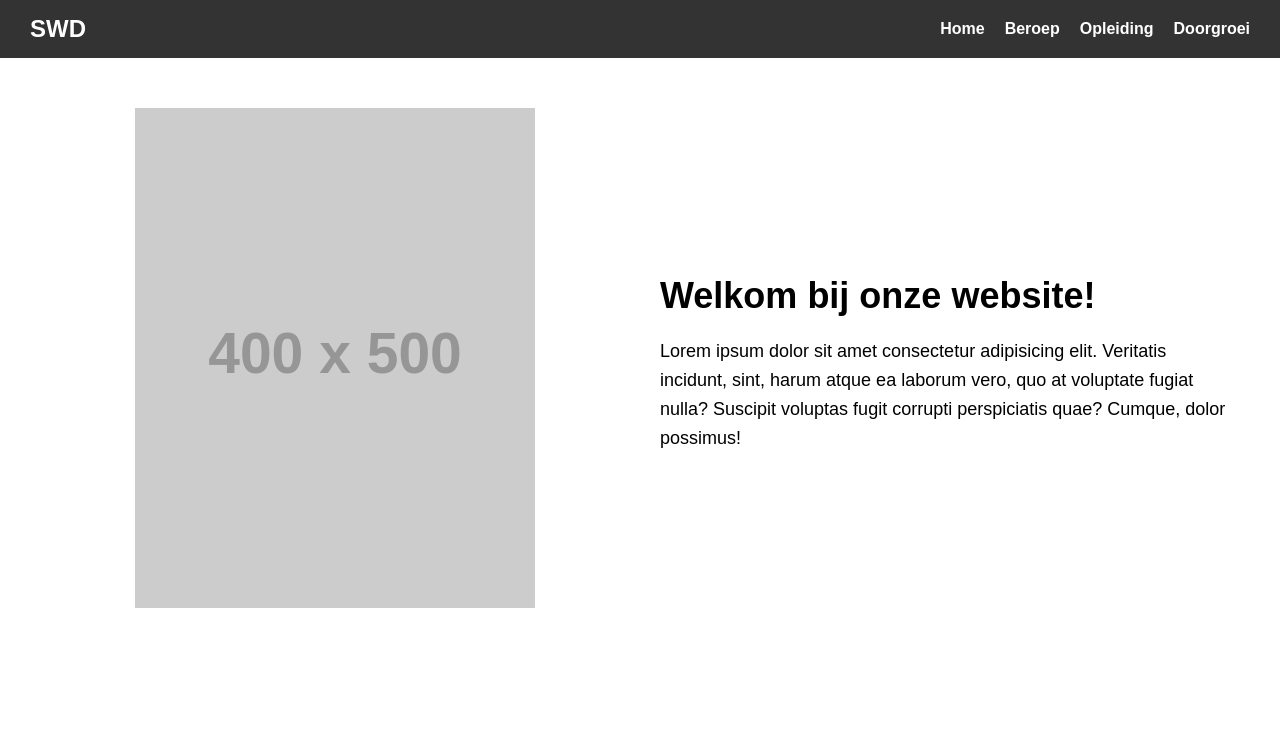
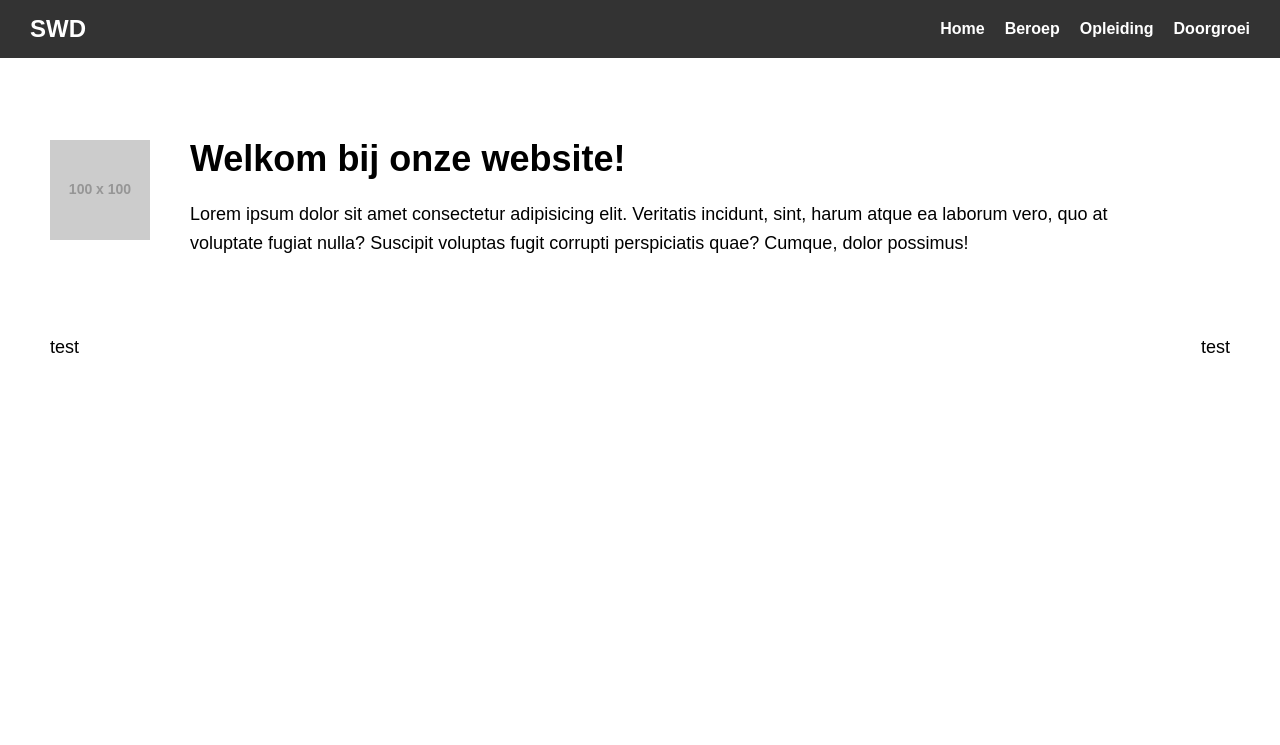
Before and after one commit to 6046581/Project2-SWD, a plain HTML site: page index.html in a window 1280 px wide. Shown: the top 745 px of the page. Drawn offline with Linux system fonts and the light colour scheme; placeholder pictures from the web are drawn by us.

Commit message:
big changes

```diff
--- a/css/style.css
+++ b/css/style.css
@@ -39,8 +39,39 @@ nav ul li a:hover {
     color: #ffcc00;
 }
 
+.home {
+    display: grid;
+    grid-template-areas:
+    "grid-1-1 grid-1-2"   /* First row: grid-1-1 and grid-1-2 */
+    "grid-2-1 grid-2-2";  /* Second row: grid-2-1 takes 2/3, grid-2-2 takes 1/3 */
+    grid-gap: 40px;
+    padding: 50px;
+    align-items: center;
+}
 
-section {
+/* First row */
+.grid-1-1 {
+    grid-column: 1 / 1; /* Start at column 1, end at column 2 */
+    grid-row: 1; /* First row */
+}
+
+.grid-1-2 {
+    grid-column: 2 / 3; /* Start at column 2, end at column 3 */
+    grid-row: 1; /* First row */
+}
+
+/* Second row */
+.grid-2-1 {
+    grid-column: 1 / 2; /* Start at column 1, end at column 2 */
+    grid-row: 2; /* Second row */
+}
+
+.grid-2-2 {
+    grid-column: 3 / 3; /* Start at column 2, end at column 3 */
+    grid-row: 2; /* Second row */
+}
+
+.beroep {
     display: grid;
     grid-template-columns: 1fr 1fr;
     grid-gap: 40px;
@@ -54,10 +85,6 @@ section img {
     height: auto;
     width: auto;
     object-fit: cover;
-}
-
-section .text-section {
-    max-width: 100%;
 }
 
 section h1 {
--- a/index.html
+++ b/index.html
@@ -25,13 +25,21 @@
 		</ul>
 	</nav>
 
-    <section>
-        <img src="https://via.placeholder.com/400x500" alt="Placeholder Image">
-        <div class="text-section">
-            <h1>Welkom bij onze website!</h1>
-            <p>Lorem ipsum dolor sit amet consectetur adipisicing elit. Veritatis incidunt, sint, harum atque ea laborum vero, quo at voluptate fugiat nulla? Suscipit voluptas fugit corrupti perspiciatis quae? Cumque, dolor possimus!</p>
-        </div>
-    </section>
+	<section class="home">
+		<div class="grid-1-1">
+			<img src="https://via.placeholder.com/100x100" alt="Placeholder Image">
+		</div>
+		<div class="grid-1-2">
+			<h1>Welkom bij onze website!</h1>
+			<p>Lorem ipsum dolor sit amet consectetur adipisicing elit. Veritatis incidunt, sint, harum atque ea laborum vero, quo at voluptate fugiat nulla? Suscipit voluptas fugit corrupti perspiciatis quae? Cumque, dolor possimus!</p>
+		</div>
+		<div class="grid-2-1">
+			<p>test</p>
+		</div>
+		<div class="grid-2-2">
+			<p>test</p>
+		</div>
+	</section>
 
     <footer>
 		<ul>
```
